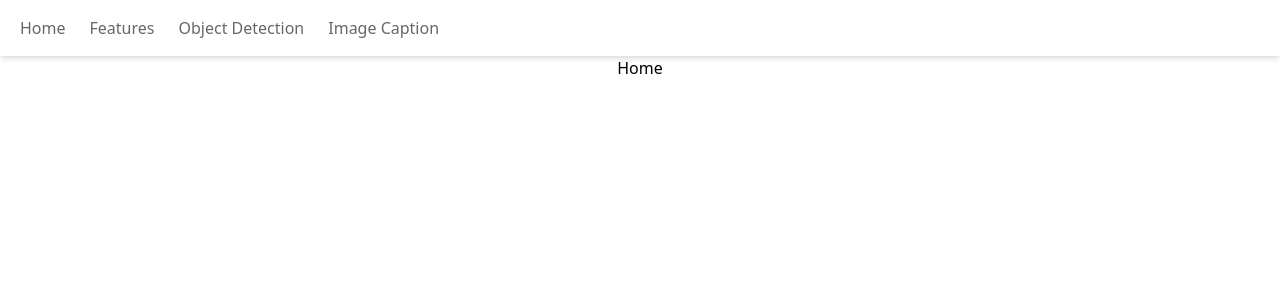
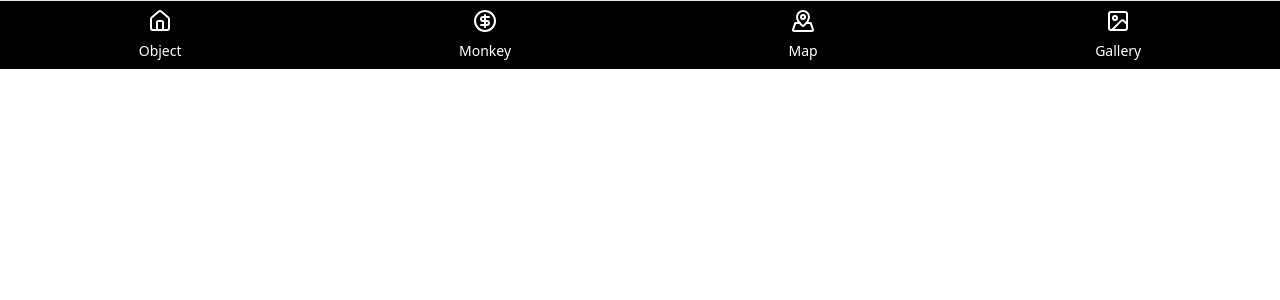
Before and after one commit to jsaugat/PrimeHackathon2023-Vectra, a React (Create React App) app: page / in a window 1280 px wide. Shown: the top 300 px of the page. Built offline with nearby package versions, Linux system fonts and the light colour scheme.

Commit message:
added some styling in image capture

```diff
--- a/src/App.css
+++ b/src/App.css
@@ -2,8 +2,8 @@
   text-align: center;
 }
 .camera-container {
-  width: 80%;  /* or any desired width */
-  max-width: 600px;  /* optional: set a maximum width */
+  width: 100%;  /* or any desired width */
+  /* max-width: 600px;  */
   margin: 0 auto;  /* centers the container */
 }
 .App-logo {
@@ -40,3 +40,10 @@
     transform: rotate(360deg);
   }
 }
+
+
+/* overwriting  */
+
+.cNjdVN {
+  height: 80% !important;
+}
--- a/src/Components/Header.jsx
+++ b/src/Components/Header.jsx
@@ -1,80 +1,60 @@
 import React from 'react';
 import { Link } from 'react-router-dom';
 
+
+// icons
+import { CircleDollarSign, Home, Image, MapPinned } from 'lucide-react';
+
+
 const Header = () => {
   return (
-    <header>
-      <nav className="relative flex w-full items-center justify-between bg-white py-2 shadow-md dark:bg-gray-800 lg:flex-wrap lg:justify-start lg:py-4">
-        <div className="flex w-full flex-wrap items-center justify-between px-3">
-          {/* <div className="flex items-center">
-            <button
-              className="block border-0 bg-transparent px-2 text-black/50 hover:no-underline hover:shadow-none focus:no-underline focus:shadow-none focus:outline-none focus:ring-0 dark:text-white lg:hidden"
-              type="button"
-              aria-controls="navbarSupportedContent"
-              aria-expanded="false"
-              aria-label="Toggle navigation"
-            >
-              <span className="flex items-center">
-                <svg
-                  xmlns="http://www.w3.org/2000/svg"
-                  fill="none"
-                  viewBox="0 0 24 24"
-                  strokeWidth="1.5"
-                  stroke="currentColor"
-                  className="h-7 w-7"
-                >
-                  <path
-                    strokeLinecap="round"
-                    strokeLinejoin="round"
-                    d="M3.75 6.75h16.5M3.75 12h16.5m-16.5 5.25h16.5"
-                  />
-                </svg>
-              </span>
-            </button>
-          </div> */}
-
-          <div
-            className=" lg:flex lg:w-full lg:items-center lg:justify-between"
-            id="navbarSupportedContent"
-          >
-            <ul className="flex flex-col lg:flex-row">
-              <li className="mb-4 lg:mb-0 lg:pe-2">
-                <Link
-                  className="block text-black/60 transition duration-200 hover:text-black/80 dark:text-white/60 dark:hover:text-white/80 lg:px-2"
-                  to="/"
-                >
-                  Home
-                </Link>
-              </li>
-              <li className="mb-4 lg:mb-0 lg:pe-2">
-                <a
-                  className="block text-black/60 transition duration-200 hover:text-black/80 dark:text-white/60 dark:hover:text-white/80 lg:px-2"
-                  href="#!"
-                >
-                  Features
-                </a>
-              </li>
-              <li className="mb-4 lg:mb-0 lg:pe-2">
+    <nav class="fixed top-0 left-0 right-0 bg-black border-t border-gray-200">
+    <div class="flex justify-around">
     <Link
                   className="block text-black/60 transition duration-200 hover:text-black/80 dark:text-white/60 dark:hover:text-white/80 lg:px-2"
                   to="/objectdetection"
                 >
-                  Object Detection
+        <div  class="flex flex-col items-center p-2 text-white hover:text-blue-500 active:text-blue-500" onclick="showSection('home')">
+            <Home />
+
+                  <p className='text-sm pt-2 ' >Object</p>
+        </div>
         </Link>
-              </li>
-              <li className="mb-4 lg:mb-0 lg:pe-2">
         <Link
                   className="block text-black/60 transition duration-200 hover:text-black/80 dark:text-white/60 dark:hover:text-white/80 lg:px-2"
                   to="/imgcaption"
                 >
-                  Image Caption
+        <div  class="flex flex-col items-center p-2 text-white hover:text-blue-500 active:text-blue-500" onclick="showSection('search')">
+        <CircleDollarSign />
+
+        <p className='text-sm pt-2 ' >Monkey</p>
+        </div>
         </Link>
-              </li>
-            </ul>
+
+        <Link
+                  className="block text-black/60 transition duration-200 hover:text-black/80 dark:text-white/60 dark:hover:text-white/80 lg:px-2"
+                  to="/objectdetection"
+                >
+        <div  class="flex flex-col items-center p-2 text-white hover:text-blue-500 active:text-blue-500" onclick="showSection('notifications')">
+        <MapPinned />
+
+        <p className='text-sm pt-2 ' >Map</p>
         </div>
+        </Link>
+
+        <Link
+                  className="block text-black/60 transition duration-200 hover:text-black/80 dark:text-white/60 dark:hover:text-white/80 lg:px-2"
+                  to="/objectdetection"
+                >
+        <div  class="flex flex-col items-center p-2 text-white hover:text-blue-500 active:text-blue-500" onclick="showSection('profile')">
+        <Image />
+
+        <p className='text-sm pt-2 ' >Gallery</p>
+
+        </div>
+        </Link>
     </div>
 </nav>
-    </header>
   );
 };
 
--- a/src/Pages/imgcaption.jsx
+++ b/src/Pages/imgcaption.jsx
@@ -31,15 +31,15 @@ function ImgCaption() {
       query(blob);
     };
     return (
-      <div className="App">
-        <h1>Image Captioning</h1>
-        <div className="camera-container">
-          <Camera ref={camera} aspectRatio={16 / 9} facingMode="environment" />
-        </div>
-        <button onClick={handleCapture}>Capture and Get Caption</button>
+      <div className="relative top-20 ">
+      <div style={{height:"90vh"}} className="bg-blue-400  camera-container bg">
+        <Camera ref={camera} aspectRatio={16 / 9} facingMode="environment" />
+        <button className="bg-blue-500 hover:bg-blue-700 text-white font-bold py-2 px-4 rounded" onClick={handleCapture}>Generate Caption</button>
         {caption && <p>{caption}</p>}
       </div>
-  );
+
+      </div>
+    );
 }
 
 export { ImgCaption };
```
Lines whose indentation alone changed are shown as unchanged.
